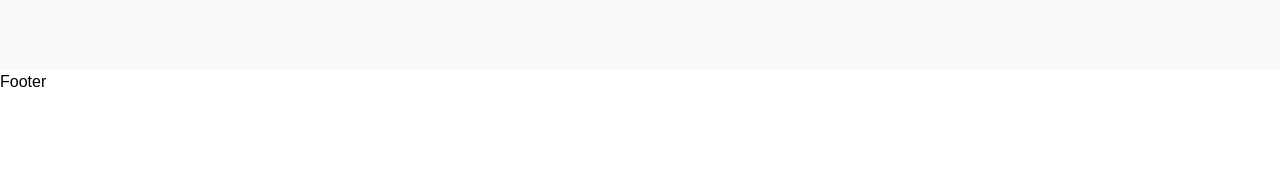
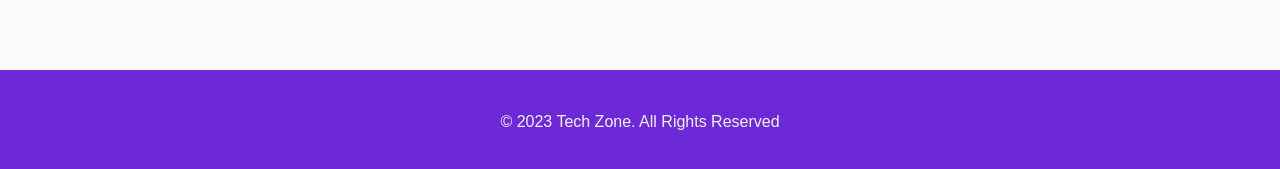
Before and after one commit to naymurrahmanshahed/tech-zone, a React (Create React App) app: page /cart in a window 1280 px wide. Shown: the part 797-966 px from the top of the page. Before the commit the page ends 891 px from the top, so only its background shows below. Built offline with nearby package versions, Linux system fonts and the light colour scheme.

Commit message:
footer added

```diff
--- a/src/components/Footer.js
+++ b/src/components/Footer.js
@@ -1,5 +1,9 @@
 const Footer = () => {
-  return <div>Footer</div>;
+  return (
+    <footer className="footer bg-violet-700 text-violet-50 text-center py-10">
+      &copy; {new Date().getFullYear()} Tech Zone. All Rights Reserved
+    </footer>
+  );
 };
 
 export default Footer;
```
